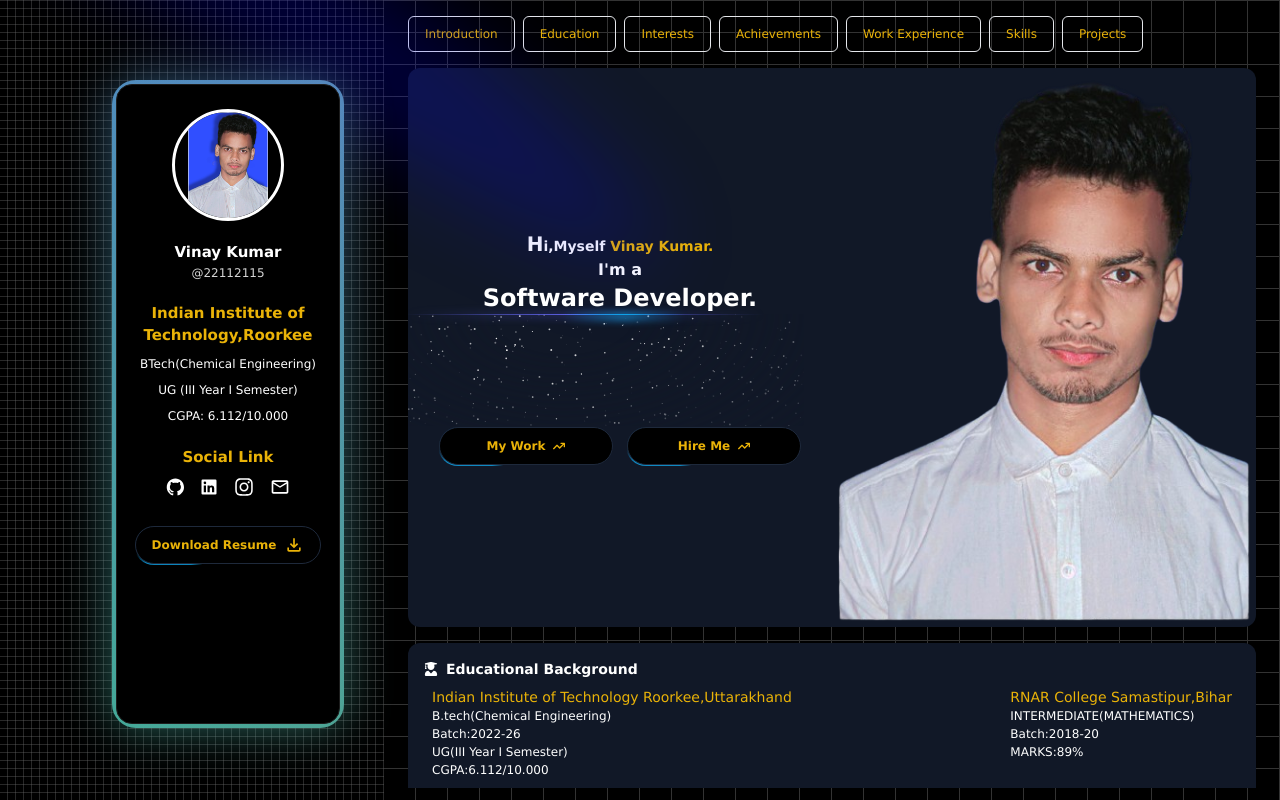
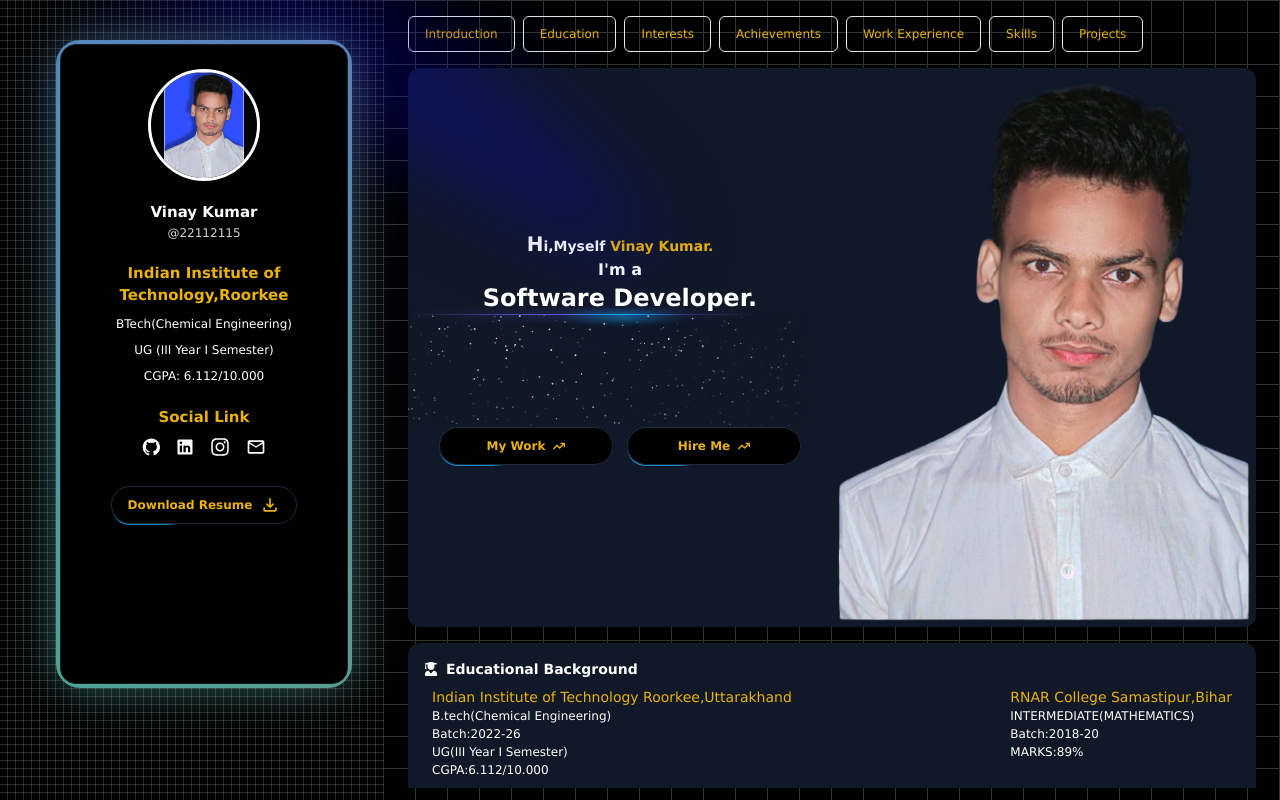
Before and after one commit to vinayk7324/my-portfolio, a React (Vite) app: page / in a window 1280 px wide. Built offline with nearby package versions, Linux system fonts and the light colour scheme.

Commit message:
update-4

```diff
--- a/src/Layout/LeftPanel.jsx
+++ b/src/Layout/LeftPanel.jsx
@@ -5,7 +5,7 @@ import { BackgroundGradient } from '../components/UI/Backgroundgradient'
 
 const LeftPanel = () => {
   return (
-    <div className=' lg:w-[30%] lg:p-20 lg:ps-28 lg:pr-10  bg-grid-black/[0.6] dark:bg-grid-small-white '>
+    <div className=' lg:w-[30%] h-screen lg:ps-14 lg:pt-10 lg:pr-8  bg-grid-black/[0.6] dark:bg-grid-small-white '>
       <Spotlight fill={"blue"} className=" -top-48 right-0"/>
 <BackgroundGradient className={ " h-[80vh] "}>
 
```
